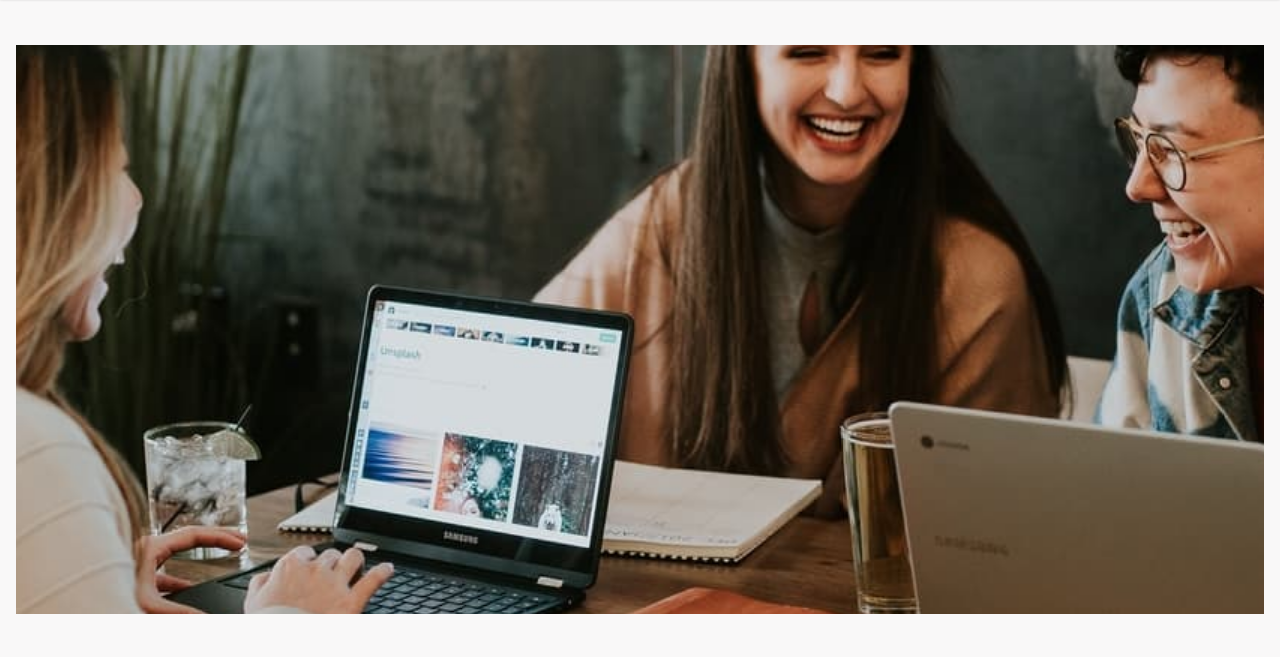
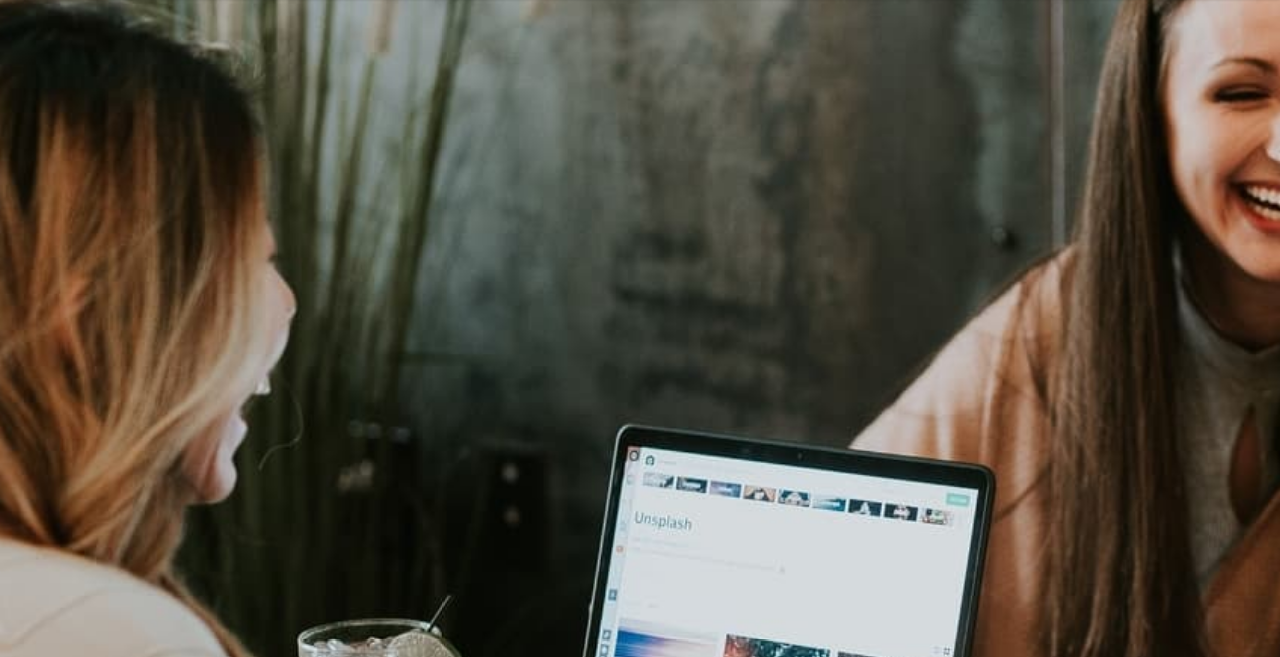
Before and after one commit to StefanAhlander/u02-redesign-zeta, a plain HTML site: page www/index.html in a window 1280 px wide. Shown: the part 143-800 px from the top of the page. Drawn offline with Linux system fonts and the light colour scheme.

Commit message:
Widen hero-image to edges of screen

```diff
--- a/www/styles/styles.scss
+++ b/www/styles/styles.scss
@@ -76,6 +76,14 @@ span.pdf-icon {
   max-width: 1280px;
   margin: $verticalMarginBetweenElms auto;
   padding: 0 1rem;
+}
+
+main.wrapper {
+  margin-top: 0;
+}
+
+.wrapper>section {
+  margin: 3rem 0;
 }
 
 header.wrapper,
@@ -418,18 +426,15 @@ nav {
     Also set negative z-index to have everything else move on top
     of the image. */
 #hero-image {
-  height: 569px;
-  margin: 3rem auto;
+  height: 620px;
+  margin: 2rem 0;
   width: 100%;
-  max-width: 1248px;
   position: relative;
-  overflow: hidden;
-  z-index: -2;
-
+  z-index: -1;
 
   #hero-inner {
-    background-image: url(../images/brooke-cagle-g1Kr4Ozfoac-unsplash-large.jpg);
-    transform: translateZ(-1px) scale(1.5) translateY(-10px) translateX(-4px);
+    background-image: url(../images/brooke-cagle-wide.jpg);
+    transform: translateZ(-1px) scale(1.51);
     position: absolute;
     top: 0;
     bottom: 0;
@@ -444,13 +449,12 @@ nav {
   #hero-image {
     height: 569px;
     margin: 2rem auto 0;
-    max-width: 1248px;
+    width: 100%;
     position: relative;
-    transform: none;
-    z-index: -2;
+    z-index: -1;
 
     #hero-inner {
-      background-image: url(../images/brooke-cagle-g1Kr4Ozfoac-unsplash-large.jpg);
+      background-image: url(../images/brooke-cagle-wide.jpg);
       transform: none;
       position: absolute;
       top: 0;
@@ -459,10 +463,6 @@ nav {
       right: 0;
     }
   }
-}
-
-main.wrapper {
-  padding-top: 1rem;
 }
 
 #container-cards {
@@ -558,8 +558,8 @@ div .card-box:hover h3 {
 
 .aktuellt>h2 {
   display: block;
-  margin: 20px auto;
-  font-size: 40px;
+  margin: 0 auto 1rem;
+  font-size: 2.5rem;
 }
 
 .aktuellt-card {
```
Also changed, not shown: assets/brooke-cagle-wide.jpg (added), www/images/brooke-cagle-wide.jpg (added), www/styles/styles.css, 1 other file.
